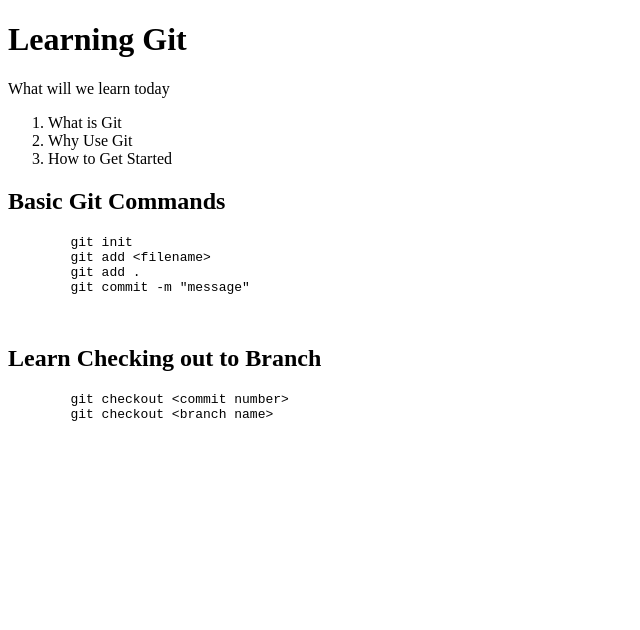
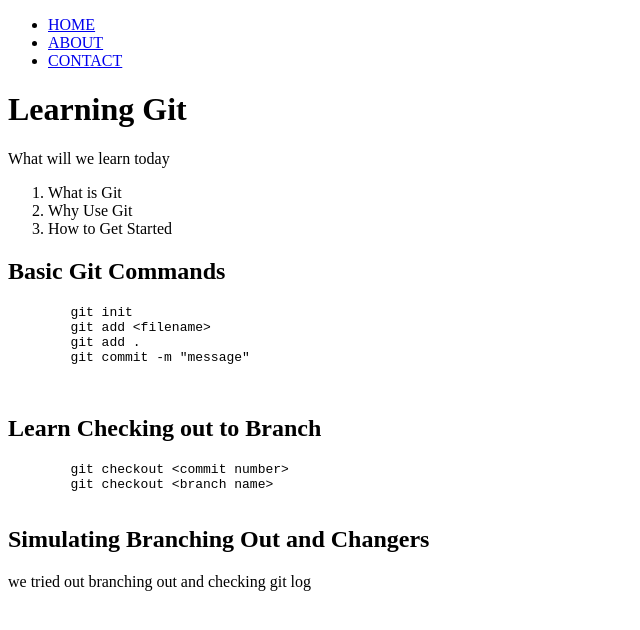
Before and after one commit to syhrhathrh/git-class, a plain HTML site: page index.html in a window 1280 px wide. Shown: the whole page, without its empty margins (0-640 px from the left). Drawn offline with Linux system fonts and the light colour scheme.

Commit message:
updates on master

```diff
--- a/index.html
+++ b/index.html
@@ -4,8 +4,19 @@
     <meta charset="UTF-8">
     <meta name="viewport" content="width=device-width, initial-scale=1.0">
     <title>Learning Git</title>
+    <link rel="styslesheet" href = "style.css" >
 </head>
 <body>
+
+    <nav>
+        <ul>
+            <li><a href="index.html">HOME</a></li>
+            <li><a href="about.html">ABOUT</a></li>
+            <li><a href="contact.html">CONTACT</a></li>
+        </ul>
+    </nav>
+
+
     <h1>Learning Git</h1>
 
     <p>What will we learn today</p>
@@ -34,6 +45,8 @@
         git checkout &lt;branch name&gt;
     </pre>
 
+        <h2>Simulating Branching Out and Changers</h2>
+        <p>we tried out branching out and checking git log</p>
 
 
 </body>
--- /dev/null
+++ b/style.css
@@ -0,0 +1,4 @@
+ul li {
+    display: inline;
+    margin: 20px;
+}
```
